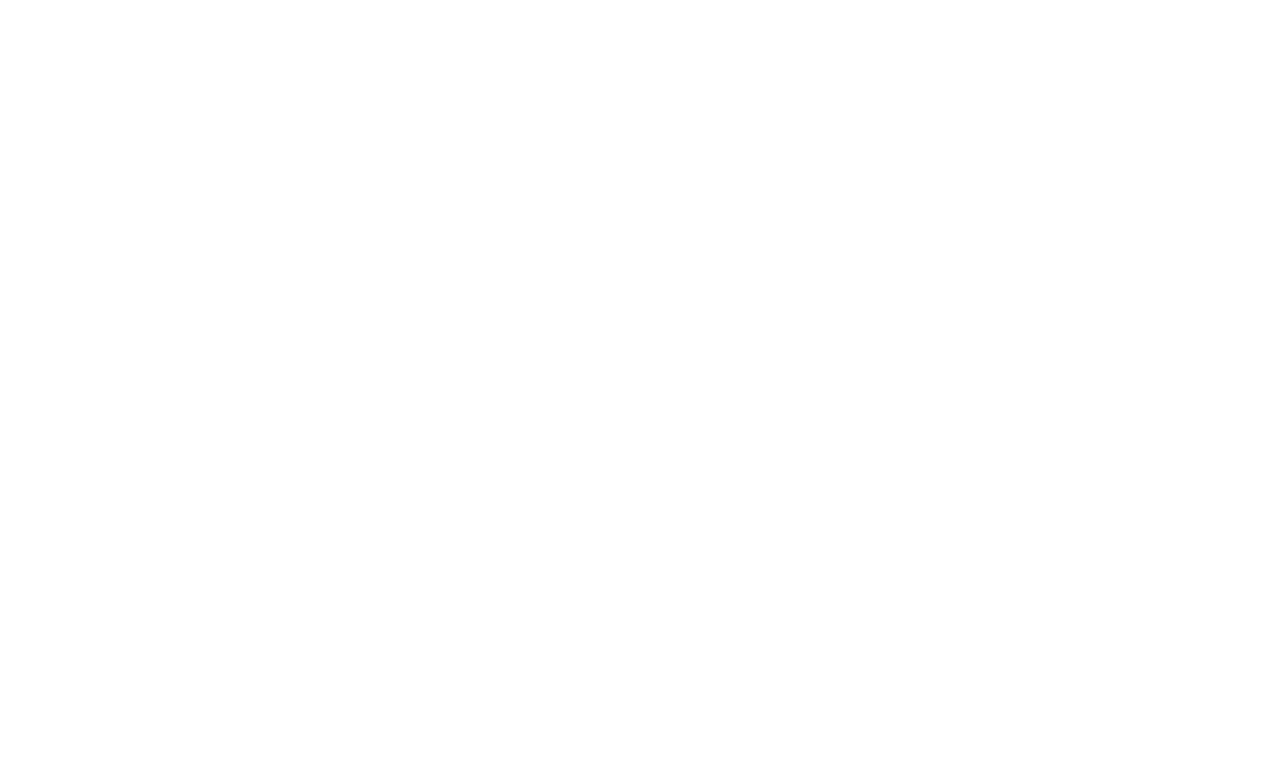
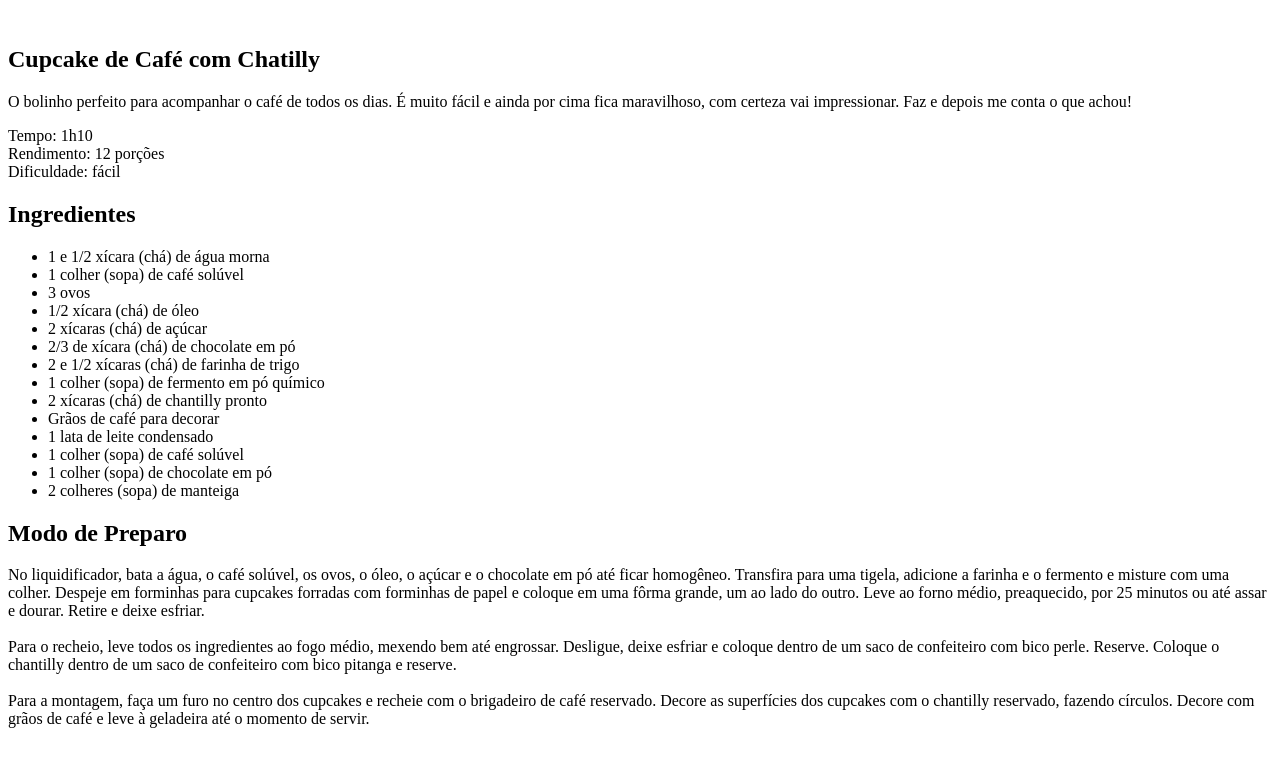
Before and after one commit to makinha/pagina-de-receita, a plain HTML site: page index.html in a window 1280 px wide. Drawn offline with Linux system fonts and the light colour scheme.

Commit message:
iniciando a estrutura html

```diff
--- a/index.html
+++ b/index.html
@@ -8,7 +8,48 @@
 </head>
 
 <body>
+  <div id="page">
+    <img src="" alt="">
+    <main>
+      <section id="about">
+        <h1>Cupcake de Café com Chatilly</h1>
+        <p>O bolinho perfeito para acompanhar o café de todos os dias. É muito fácil e ainda por cima fica maravilhoso, com certeza vai impressionar. Faz e depois me conta o que achou!</p>
+        <p>Tempo: 1h10 <br>
+          Rendimento: 12 porções <br>
+          Dificuldade: fácil
+        </p>
+      </section>
+      <section id="ingredients">
+        <h2>Ingredientes</h2>
+        <ul>
+          <li>1 e 1/2 xícara (chá) de água morna</li>
+          <li>1 colher (sopa) de café solúvel</li>
+          <li>3 ovos</li>
+          <li>1/2 xícara (chá) de óleo</li>
+          <li>2 xícaras (chá) de açúcar</li>
+          <li>2/3 de xícara (chá) de chocolate em pó</li>
+          <li>2 e 1/2 xícaras (chá) de farinha de trigo</li>
+          <li>1 colher (sopa) de fermento em pó químico</li>
+          <li>2 xícaras (chá) de chantilly pronto</li>
+          <li>Grãos de café para decorar</li>
+          <li>1 lata de leite condensado</li>
+          <li>1 colher (sopa) de café solúvel</li>
+          <li>1 colher (sopa) de chocolate em pó</li>
+          <li>2 colheres (sopa) de manteiga</li>
+        </ul>
+      </section>
+      <section id="preparation">
+        <h2>Modo de Preparo</h2>
+        <p>No liquidificador, bata a água, o café solúvel, os ovos, o óleo, o açúcar e o chocolate em pó até ficar homogêneo. Transfira para uma tigela, adicione a farinha e o fermento e misture com uma colher. Despeje em forminhas para cupcakes forradas com forminhas de papel e coloque em uma fôrma grande, um ao lado do outro. Leve ao forno médio, preaquecido, por 25 minutos ou até assar e dourar. Retire e deixe esfriar.
+          <br><br>
+          Para o recheio, leve todos os ingredientes ao fogo médio, mexendo bem até engrossar. Desligue, deixe esfriar e coloque dentro de um saco de confeiteiro com bico perle. Reserve. Coloque o chantilly dentro de um saco de confeiteiro com bico pitanga e reserve.
+          <br><br>
+          Para a montagem, faça um furo no centro dos cupcakes e recheie com o brigadeiro de café reservado. Decore as superfícies dos cupcakes com o chantilly reservado, fazendo círculos. Decore com grãos de café e leve à geladeira até o momento de servir.
+        </p>
 
+      </section>
+    </main>
+  </div>
 </body>
 
 </html>
```
